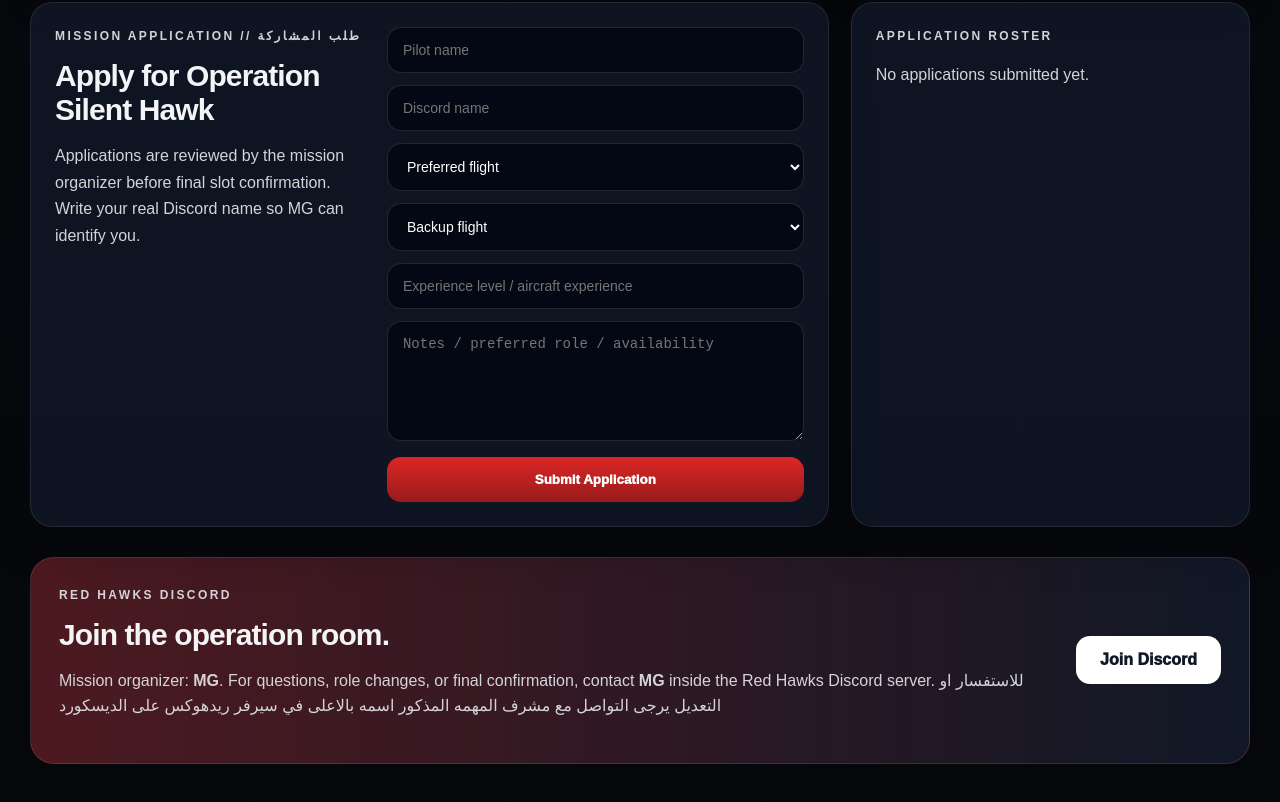
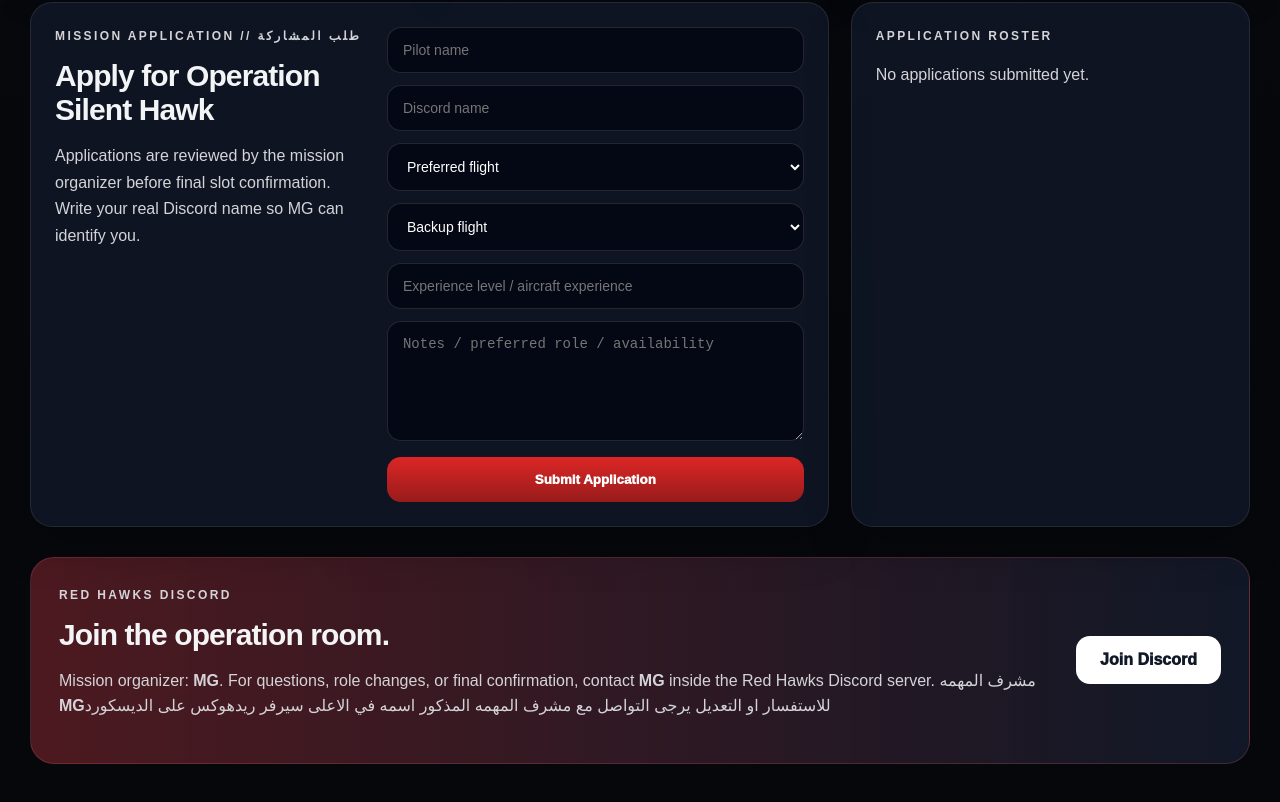
Before and after one commit to MG-ALOTAIBI/operation-silent-hawk, a React (Vite) app: page / in a window 1280 px wide. Shown: the part 2327-3129 px from the top of the page. Built offline with nearby package versions, Linux system fonts and the light colour scheme.

Commit message:
ARABIX TEXT FIXED + ADDED

```diff
--- a/src/App.jsx
+++ b/src/App.jsx
@@ -377,7 +377,8 @@ export default function App() {
             <p>
               Mission organizer: <b>MG</b>. For questions, role changes, or final
               confirmation, contact <b>MG</b> inside the Red Hawks Discord server.
-             للاستفسار او التعديل يرجى التواصل مع مشرف المهمه المذكور اسمه بالاعلى في سيرفر ريدهوكس على الديسكورد
+             مشرف المهمه <b>MG</b>
+             للاستفسار او التعديل يرجى التواصل مع مشرف المهمه المذكور اسمه في الاعلى سيرفر ريدهوكس على الديسكورد
             </p>
           </div>
           <a href="https://discord.gg/fFYWeT2k" target="_blank" rel="noreferrer">
```
